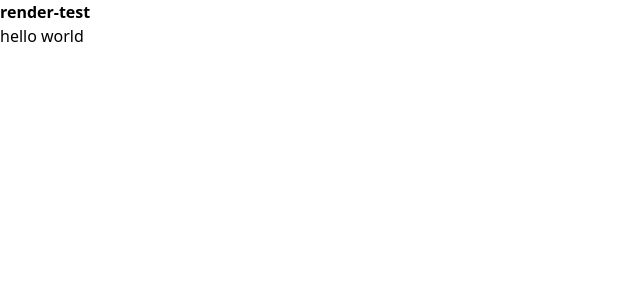
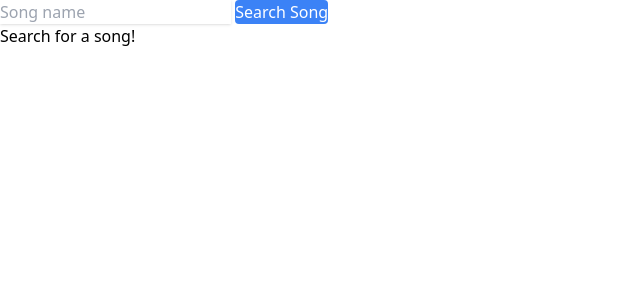
Before and after one commit to TheHiddenHour/render-test, a SvelteKit app: page / in a window 1280 px wide. Shown: the top 300 px of the page, without its empty margins (0-640 px from the left). Built offline with nearby package versions, Linux system fonts and the light colour scheme.

Commit message:
Added basic song search

```diff
--- a/src/routes/+layout.svelte
+++ b/src/routes/+layout.svelte
@@ -1,5 +1,7 @@
 <script>
 	import '../app.css';
+
+	export const prerender = false;
 </script>
 
 <slot />
--- a/src/routes/+page.svelte
+++ b/src/routes/+page.svelte
@@ -1,2 +1,47 @@
-<p class="font-bold">render-test</p>
-<p>hello world</p>
+<script lang="ts">
+	let songTitle: string;
+	let songsJson: any;
+
+	async function searchSong(title: string) {
+		if (!title) return;
+
+		const url = `https://api.animethemes.moe/song?include=animethemes.anime&filter[title-like]=%${title}%`;
+		try {
+			const response = await fetch(url);
+			if (!response.ok) {
+				console.log(`Response status: ${response.status}`);
+				return;
+			}
+
+			const json = await response.json();
+			console.log(json);
+			songsJson = json;
+		} catch (error: any) {
+			console.error(error.message);
+		}
+	}
+</script>
+
+<input
+	bind:value={songTitle}
+	class="shadow"
+	placeholder="Song name"
+	type="text"
+	name="song-name"
+	id=""
+/>
+<button
+	on:click={() => searchSong(songTitle)}
+	class="bg-blue-500 hover:bg-blue-700 text-white rounded"
+	type="button">Search Song</button
+>
+
+{#if songsJson && songsJson.songs.length < 1}
+	<p>No songs found!</p>
+{:else if songsJson}
+	{#each songsJson.songs as song}
+		<p>{song.title}</p>
+	{/each}
+{:else}
+	<p>Search for a song!</p>
+{/if}
```
